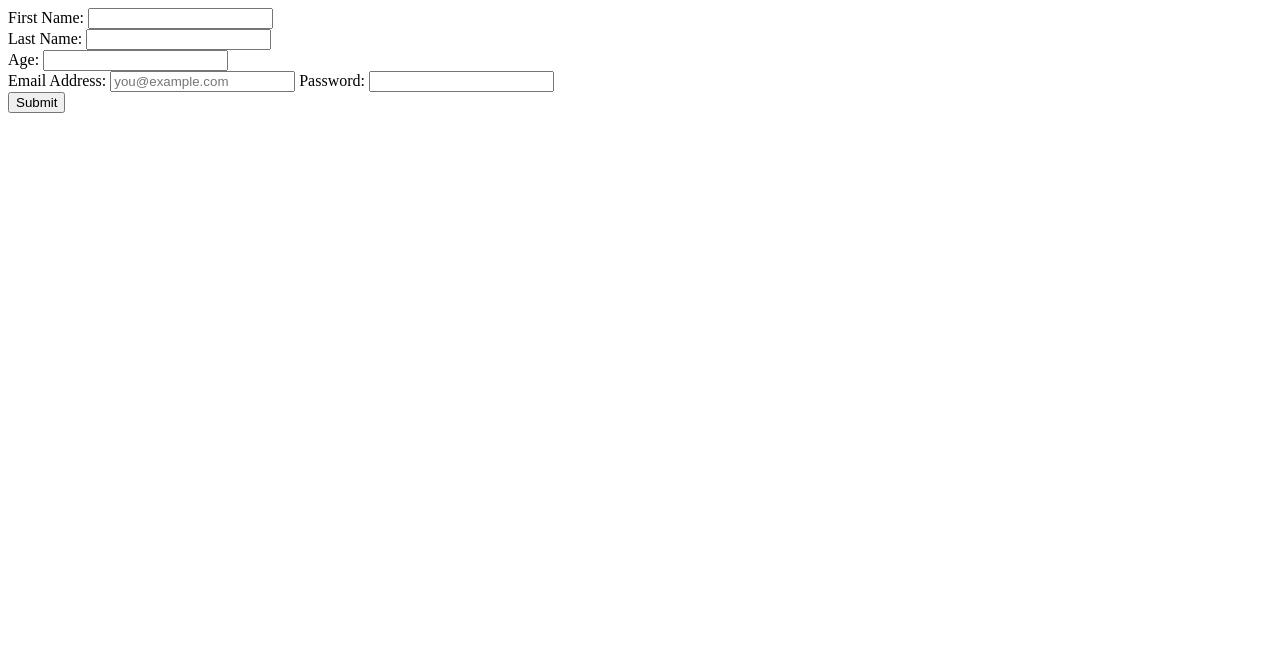
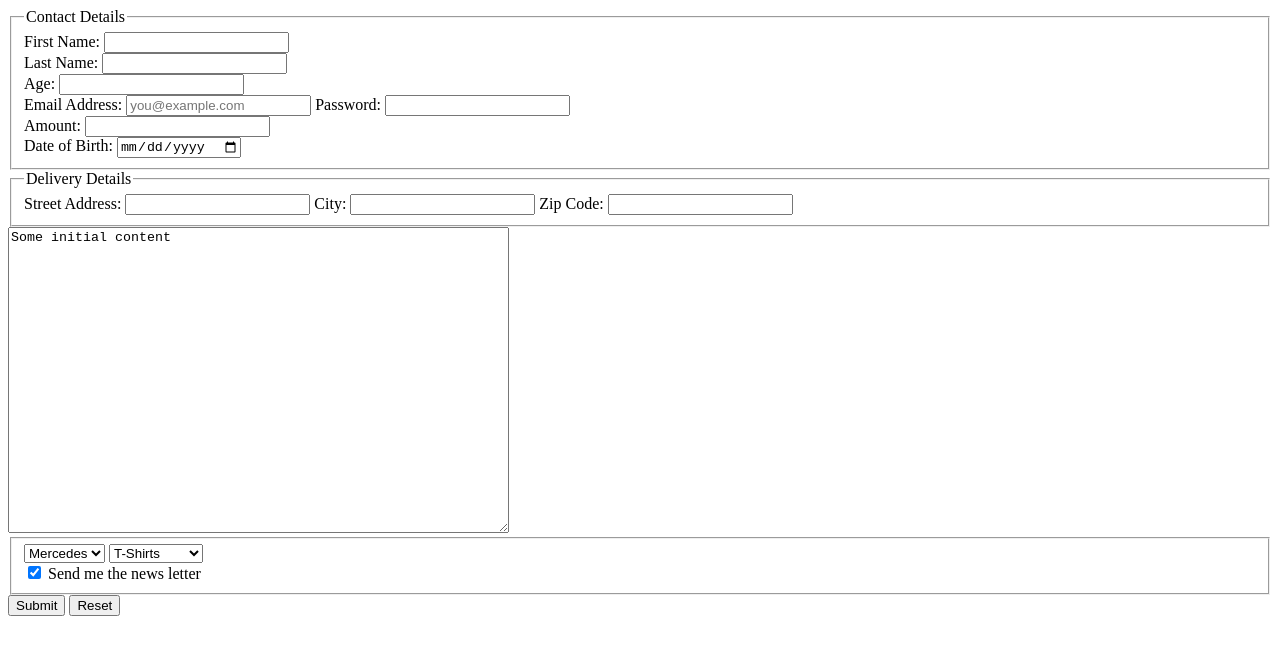
Before and after one commit to sathyrvictim/form-basic, a plain HTML site: page index.html in a window 1280 px wide. Drawn offline with Linux system fonts and the light colour scheme.

Commit message:
add necessarry form feature

```diff
--- a/index.html
+++ b/index.html
@@ -3,10 +3,12 @@
 <head>
     <meta charset="UTF-8">
     <meta name="viewport" content="width=device-width, initial-scale=1.0">
-    <title>Document</title>
+    <title>Form</title>
 </head>
 <body>
 <form action="done.html" method="post">
+  <fieldset>
+    <legend>Contact Details</legend>
   <div>
     <label for="first_name">First Name:</label>
     <input type="text" name="first_name" id="first_name">
@@ -16,7 +18,6 @@
     <label for="last_name">Last Name:</label>
     <input type="text" name="last_name" id="last_name">
   </div>
-
     <div>
       <label for="age">Age:</label>
       <input type="number" name="age" id="age">
@@ -26,11 +27,66 @@
     <label for="user_password">Password:</label>
     <input type="password" id="user_password" name="password">
 
-    <div>
+
+   <div>
+    <label for="amount">Amount:</label>
+    <input type="number" id="amount" name="amount">
+   </div>
+   <div>
+    <label for="dob">Date of Birth:</label>
+    <input type="date" id="dob" name="dob">
+   </div>
+   </fieldset>
+   <fieldset>
+  <legend>Delivery Details</legend>
+
+  <label for="street_address">Street Address:</label>
+  <input type="text" id="street_address" name="street_address">
+
+  <label for="city">City:</label>
+  <input type="text" id="city" name="city">
+
+  <label for="zip_code">Zip Code:</label>
+  <input type="text" id="zip_code" name="zip_code">
+</fieldset>
+
+   <div>
+    <textarea rows="20" cols="60">Some initial content</textarea>
+   </div>
+
+    <fieldset>
+  <select name="Car">
+      <option value="mercedes">Mercedes</option>
+      <option value="tesla">Tesla</option>
+      <option value="volvo">Volvo</option>
+      <option value="bmw">BMW</option>
+      <option value="mini">Mini</option>
+      <option value="ford">Ford</option>
+  </select>
+<select name="fashion">
+  <optgroup label="Clothing">
+    <option value="t_shirt">T-Shirts</option>
+    <option value="sweater">Sweaters</option>
+    <option value="coats">Coats</option>
+  </optgroup>
+  <optgroup label="Foot Wear">
+    <option value="sneakers">Sneakers</option>
+    <option value="boots">Boots</option>
+    <option value="sandals">Sandals</option>
+  </optgroup>
+</select>
+
+<div>
+  <input type="checkbox" id="newsletter" name="news_letter" checked>
+  <label for="newsletter" >Send me the news letter</label>
+</div>
+</fieldset>
+
+<div>
       <button type="submit">Submit</button>
+      <button type="reset">Reset</button>
+
     </div>
-
-
 </form>
 </body>
 </html>
```
